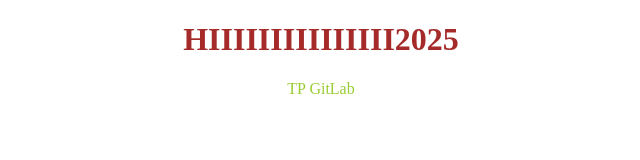
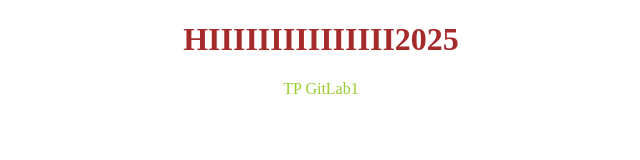
Before and after one commit to EnnajahMalek/CI-CD-Pipelines-Jenkins-et-Gitlab, a website: page public/index.html in a window 1280 px wide. Shown: the full height of the page, 319-959 px from the left. Drawn offline with Linux system fonts and the light colour scheme.

Commit message:
3rd commit

```diff
--- a/public/index.html
+++ b/public/index.html
@@ -1,4 +1,4 @@
 <!DOCTYPE html>
 <html lang="fr"><head><meta charset='UTF-8'><title>TP GitLab CI/CD</title></head>
 <body><h1 style="text-align: center; color: brown; size: 40px;">HIIIIIIIIIIIIIII2025</h1>
-    <p style="text-align: center; color: yellowgreen; size: 70px;">TP GitLab</p></body></html>
+    <p style="text-align: center; color: yellowgreen; size: 70px;">TP GitLab1</p></body></html>
```
